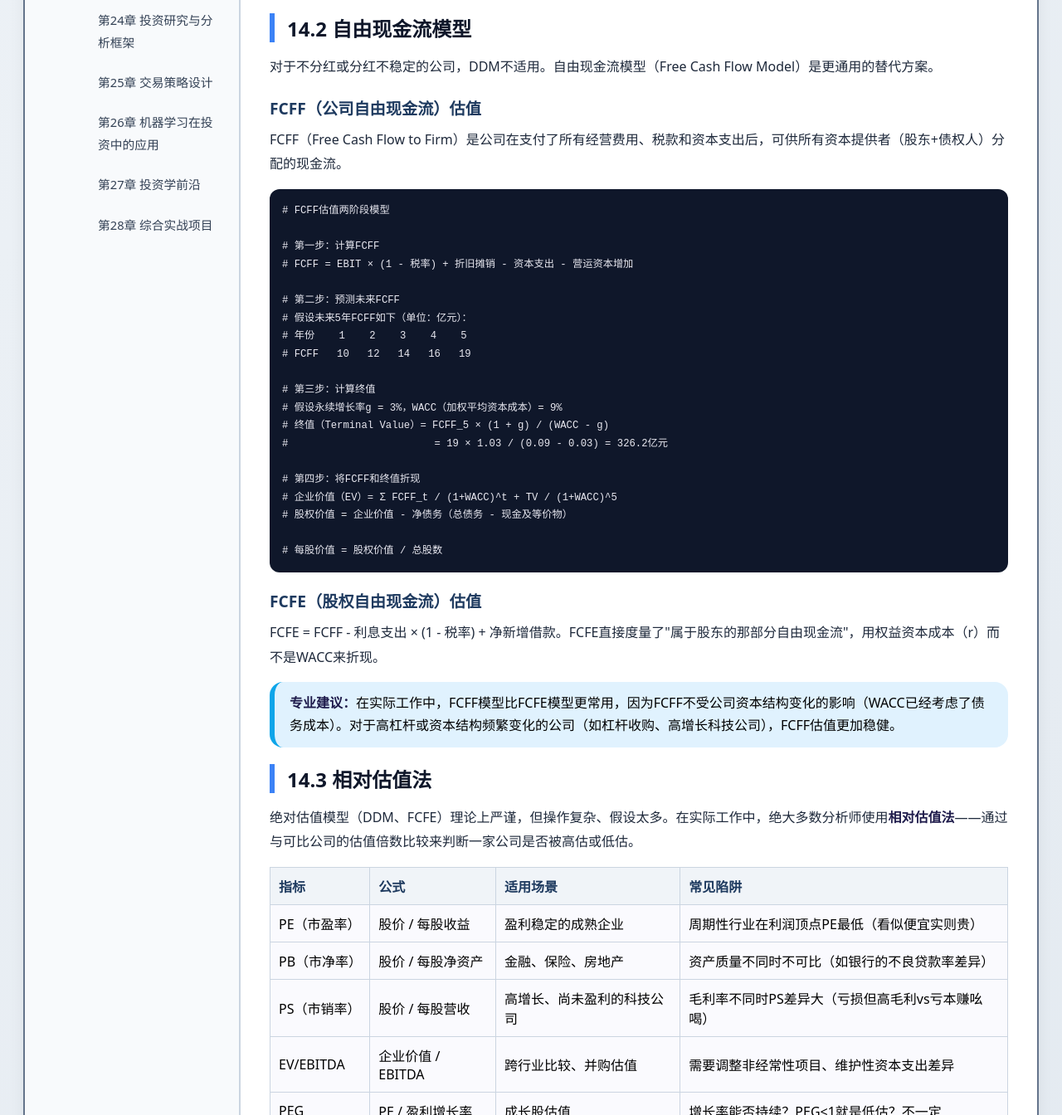
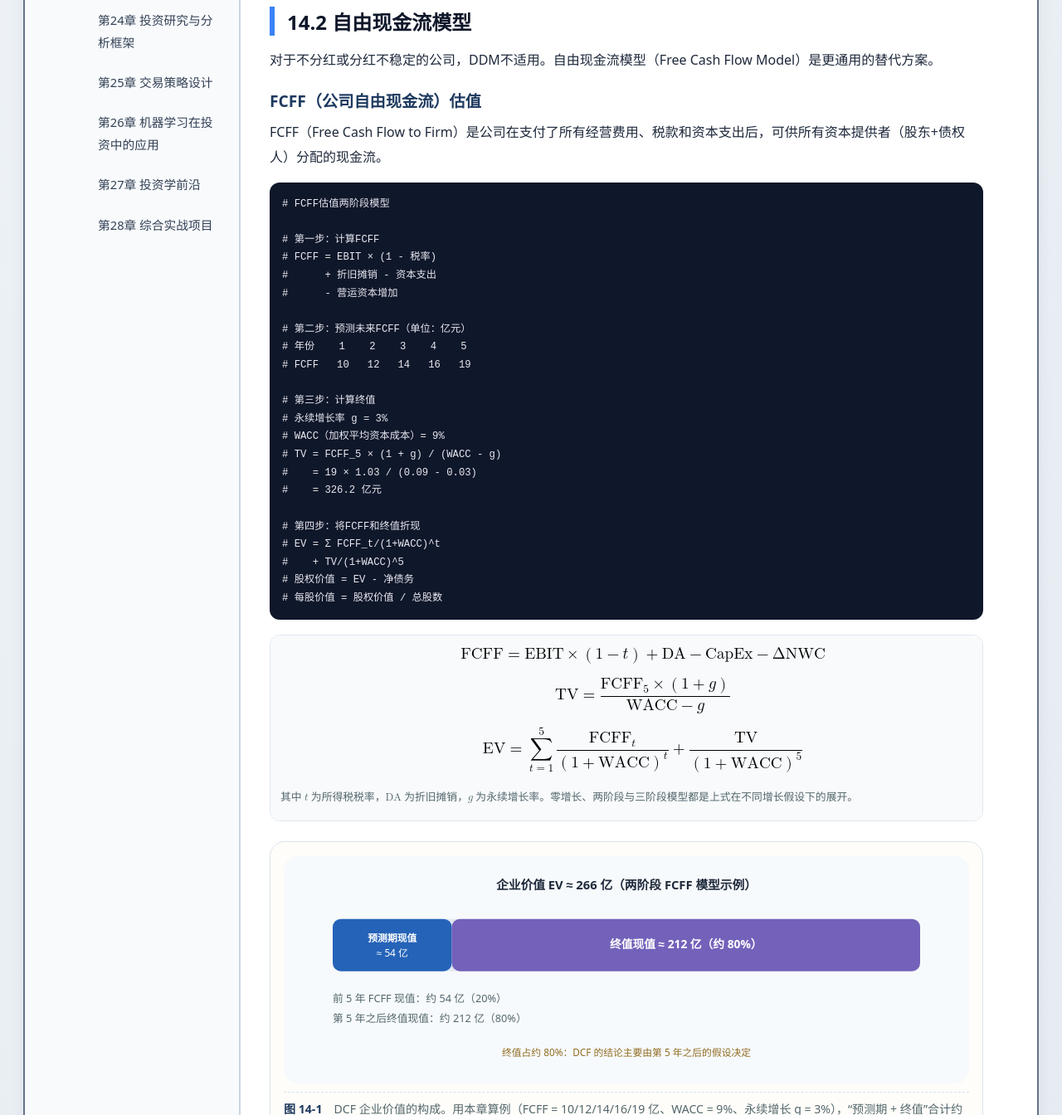
Before and after one commit to 1998x-stack/investment-tutorial, a plain HTML site: page 14.html in a window 1280 px wide. Shown: the part 1456-2800 px from the top of the page at 83% size. Drawn offline with Linux system fonts and the light colour scheme.

Commit message:
feat(investment-tutorial): chapter 14 semantic structure, DCF value-composition figure and cash-flow MathML

```diff
--- a/14.html
+++ b/14.html
@@ -7,9 +7,10 @@
     <link rel="stylesheet" href="theme.css">
 </head>
 <body>
+<a class="skip-link" href="#content">跳转至正文</a>
 <div class="double-border">
 <div class="container">
-    <div class="sidebar">
+    <nav class="sidebar" aria-label="课程目录">
         <h3>📈 课程目录</h3>
         <ul class="chapter-list">
             <li><a href="01.html">第1章 投资学导论</a></li>
@@ -41,10 +42,11 @@
             <li><a href="27.html">第27章 投资学前沿</a></li>
             <li><a href="28.html">第28章 综合实战项目</a></li>
         </ul>
-    </div>
-    <div class="main-content">
+    </nav>
+    <main class="main-content" id="content">
+    <article>
 
-        <h2>第14章 权益估值</h2>
+        <h1>第14章 权益估值</h1>
 
         <p>2015年牛市顶峰时，一位刚入市的投资者问他的券商客户经理："贵州茅台现在200块一股，贵不贵？"客户经理想了想说："已经翻了一倍了，可能有点贵了——推荐你买这只10块钱的低价股，上升空间大。"后来的故事大家都知道：茅台在2021年最高涨到了2600元，而那只推荐的低价股后来跌到了2块钱以下。</p>
 
@@ -103,23 +105,62 @@
         <pre><code># FCFF估值两阶段模型
 
 # 第一步：计算FCFF
-# FCFF = EBIT × (1 - 税率) + 折旧摊销 - 资本支出 - 营运资本增加
+# FCFF = EBIT × (1 - 税率)
+#      + 折旧摊销 - 资本支出
+#      - 营运资本增加
 
-# 第二步：预测未来FCFF
-# 假设未来5年FCFF如下（单位：亿元）：
+# 第二步：预测未来FCFF（单位：亿元）
 # 年份    1    2    3    4    5
 # FCFF   10   12   14   16   19
 
 # 第三步：计算终值
-# 假设永续增长率g = 3%，WACC（加权平均资本成本）= 9%
-# 终值（Terminal Value）= FCFF_5 × (1 + g) / (WACC - g)
-#                        = 19 × 1.03 / (0.09 - 0.03) = 326.2亿元
+# 永续增长率 g = 3%
+# WACC（加权平均资本成本）= 9%
+# TV = FCFF_5 × (1 + g) / (WACC - g)
+#    = 19 × 1.03 / (0.09 - 0.03)
+#    = 326.2 亿元
 
 # 第四步：将FCFF和终值折现
-# 企业价值（EV）= Σ FCFF_t / (1+WACC)^t + TV / (1+WACC)^5
-# 股权价值 = 企业价值 - 净债务（总债务 - 现金及等价物）
+# EV = Σ FCFF_t/(1+WACC)^t
+#    + TV/(1+WACC)^5
+# 股权价值 = EV - 净债务
+# 每股价值 = 股权价值 / 总股数</code></pre>
 
-# 每股价值 = 股权价值 / 总股数</code></pre>
+        <div class="math-equation" role="group" aria-label="自由现金流与贴现估值公式">
+            <div class="math-scroll" data-math-scroll tabindex="0" role="region" aria-label="自由现金流与贴现估值公式，可横向滚动">
+                <math display="block" aria-label="公司自由现金流等于息税前利润乘一减税率加折旧摊销减资本支出与营运资本增加">
+                    <mrow><mi>FCFF</mi><mo>=</mo><mi>EBIT</mi><mo>×</mo><mo>(</mo><mn>1</mn><mo>−</mo><mi>t</mi><mo>)</mo><mo>+</mo><mi>DA</mi><mo>−</mo><mi>CapEx</mi><mo>−</mo><mi>ΔNWC</mi></mrow>
+                </math>
+                <math display="block" aria-label="终值等于第五年自由现金流乘一加永续增长率除以资本成本减增长率">
+                    <mrow><mi>TV</mi><mo>=</mo><mfrac><mrow><msub><mi>FCFF</mi><mn>5</mn></msub><mo>×</mo><mo>(</mo><mn>1</mn><mo>+</mo><mi>g</mi><mo>)</mo></mrow><mrow><mi>WACC</mi><mo>−</mo><mi>g</mi></mrow></mfrac></mrow>
+                </math>
+                <math display="block" aria-label="企业价值等于预测期现金流现值之和加终值现值">
+                    <mrow><mi>EV</mi><mo>=</mo><munderover><mo>∑</mo><mrow><mi>t</mi><mo>=</mo><mn>1</mn></mrow><mn>5</mn></munderover><mfrac><msub><mi>FCFF</mi><mi>t</mi></msub><msup><mrow><mo>(</mo><mn>1</mn><mo>+</mo><mi>WACC</mi><mo>)</mo></mrow><mi>t</mi></msup></mfrac><mo>+</mo><mfrac><mi>TV</mi><msup><mrow><mo>(</mo><mn>1</mn><mo>+</mo><mi>WACC</mi><mo>)</mo></mrow><mn>5</mn></msup></mfrac></mrow>
+                </math>
+                <p class="eq-label">其中 <math class="math-inline" aria-label="t"><mi>t</mi></math> 为所得税税率，<math class="math-inline" aria-label="DA"><mi>DA</mi></math> 为折旧摊销，<math class="math-inline" aria-label="g"><mi>g</mi></math> 为永续增长率。零增长、两阶段与三阶段模型都是上式在不同增长假设下的展开。</p>
+            </div>
+        </div>
+
+        <figure>
+            <svg role="img" aria-labelledby="dcf-title dcf-desc" viewBox="0 0 840 280" xmlns="http://www.w3.org/2000/svg">
+                <title id="dcf-title">DCF 企业价值的构成</title>
+                <desc id="dcf-desc">在 FCFF=10,12,14,16,19、WACC=9%、g=3% 的两阶段模型中，预测期 5 年现金流现值约 54 亿，终值现值约 212 亿，企业价值约 266 亿，终值占约 80%。</desc>
+                <rect width="840" height="280" rx="18" fill="#f7fafc"/>
+                <g font-family="system-ui, 'PingFang SC', sans-serif">
+                    <text x="420" y="42" font-size="15" font-weight="700" fill="#1e293b" text-anchor="middle">企业价值 EV ≈ 266 亿（两阶段 FCFF 模型示例）</text>
+                    <rect x="60" y="78" width="720" height="64" rx="10" fill="#e2e8f0"/>
+                    <rect x="60" y="78" width="146" height="64" rx="10" fill="#2563b8"/>
+                    <rect x="206" y="78" width="574" height="64" rx="10" fill="#7461ba"/>
+                    <text x="133" y="106" font-size="12" font-weight="700" fill="#ffffff" text-anchor="middle">预测期现值</text>
+                    <text x="133" y="124" font-size="12" fill="#ffffff" text-anchor="middle">≈ 54 亿</text>
+                    <text x="493" y="114" font-size="14" font-weight="700" fill="#ffffff" text-anchor="middle">终值现值 ≈ 212 亿（约 80%）</text>
+                    <text x="60" y="180" font-size="13" fill="#53676d">前 5 年 FCFF 现值：约 54 亿（20%）</text>
+                    <text x="60" y="204" font-size="13" fill="#53676d">第 5 年之后终值现值：约 212 亿（80%）</text>
+                    <text x="420" y="246" font-size="12" fill="#916c22" text-anchor="middle">终值占约 80%：DCF 的结论主要由第 5 年之后的假设决定</text>
+                </g>
+            </svg>
+            <figcaption><strong>图 14-1</strong>　DCF 企业价值的构成。用本章算例（FCFF = 10/12/14/16/19 亿、WACC = 9%、永续增长 g = 3%），“预测期 + 终值”合计约 266 亿，其中<strong>终值占约 80%</strong>。这意味着 DCF 的结果主要由“第 5 年之后”的假设主导——g 或 WACC 微调就能大幅改变目标价。数值为本课程<strong>教学示意</strong>算例。</figcaption>
+        </figure>
 
         <h3>FCFE（股权自由现金流）估值</h3>
         <p>FCFE = FCFF - 利息支出 × (1 - 税率) + 净新增借款。FCFE直接度量了"属于股东的那部分自由现金流"，用权益资本成本（r）而不是WACC来折现。</p>
@@ -158,9 +199,12 @@
 # g = 增长率
 
 # 这个公式说明：
-# - 增长率越高 → PE越高（成长股高PE有其合理性）
-# - 资本成本越低 → PE越高（低利率环境下"高PE"更合理）
-# - 股利支付率越高 → PE越高（但支付率高也意味着投资机会少）
+# - 增长率越高 → PE 越高
+#   （成长股高 PE 有其合理性）
+# - 资本成本越低 → PE 越高
+#   （低利率环境下高 PE 更合理）
+# - 股利支付率越高 → PE 越高
+#   （支付率高也意味着投资机会少）
 
 # 当前A股主要指数的PE水平（2025年数据）：
 # 上证50: 约10.5倍
@@ -173,6 +217,8 @@
             <strong>估值不可比的真相：</strong>很多投资者喜欢说"A股比美股贵"——沪深300的PE约12.5倍 vs 标普500的约22倍，看起来A股还更"便宜"。但估值差异背后的原因很复杂：行业结构不同（A股金融和周期股占比高）、增长前景不同、无风险利率不同、资本成本和风险溢价不同。单纯比较PE数字，就像比较"北京房价vs纽约房价"——数字本身没有意义，需要理解背后各自的经济逻辑。
         </div>
 
+        <p class="eq-label">说明：本章指数 PE/PB 区间、行业估值倍数与贴现算例，均为本课程<strong>教学示意</strong>，用于展示相对水平与比较方法；具体数值随市场与盈利周期变动，请以交易所与主流数据终端的最新披露为准。</p>
+
         <h2>14.4 剩余收益模型</h2>
 
         <p>剩余收益模型（Residual Income Model, RIM）是近年来重新受到重视的估值方法。它的核心思想是：<strong>公司的价值 = 当前账面价值 + 未来超常收益的现值</strong>。</p>
@@ -184,7 +230,7 @@
 
 # 其中：
 # B₀ = 当前每股账面价值
-# RI_t = 第t期的剩余收益 = (ROE - r) × B_{t-1}
+# RI_t = (ROE - r) × B_{t-1}
 
 # 例：某公司B₀ = 20元，ROE = 15%，r = 10%
 # 未来5年剩余收益：
@@ -255,7 +301,8 @@
             <a href="index.html">📖 返回目录</a>
             <a href="15.html">下一章 →</a>
         </div>
-    </div>
+    </article>
+    </main>
 </div>
 </div>
 </body>
```
